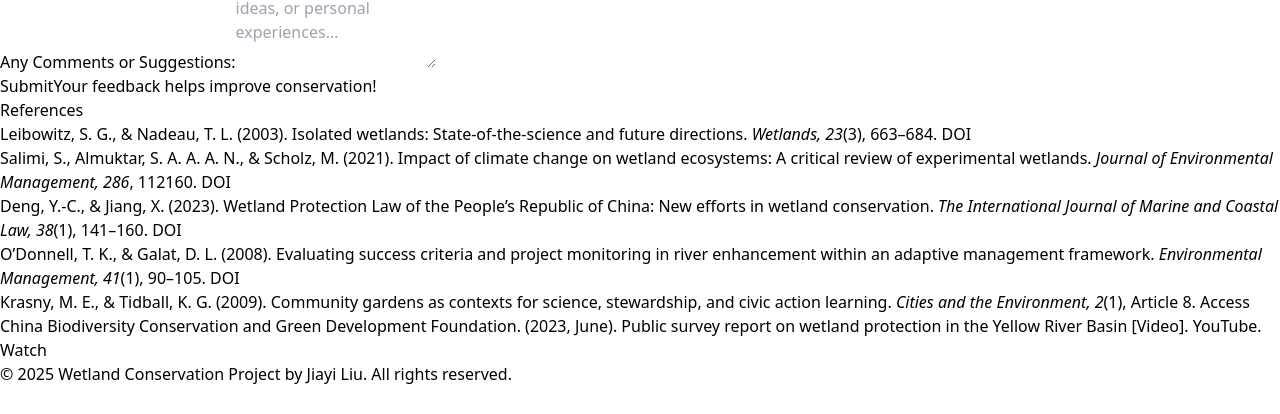
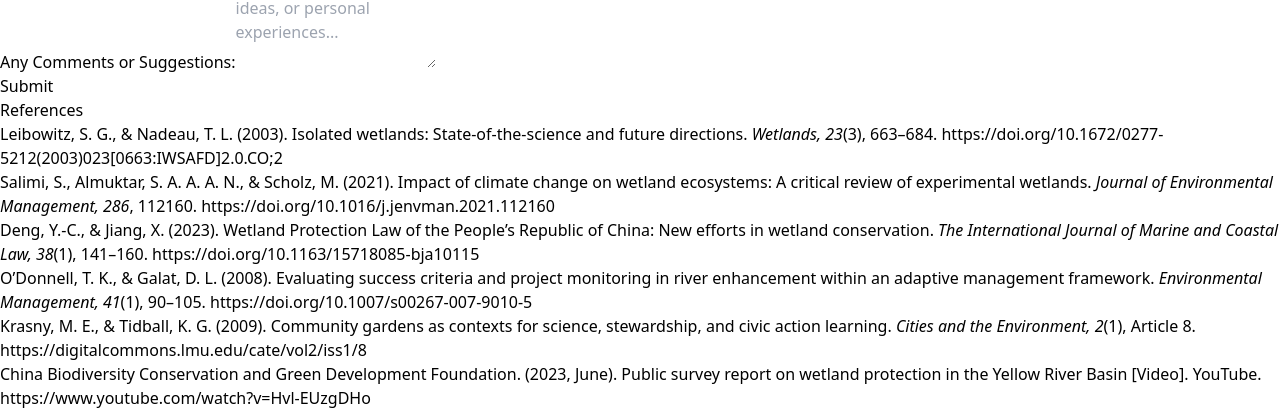
Before and after one commit to Jiaaa1/wetland-conservation-site, a Next.js app: page / in a window 1280 px wide. Shown: the part 1411-1825 px from the top of the page. Before the commit the page ends 1797 px from the top, so only its background shows below. Built offline with nearby package versions, Linux system fonts and the light colour scheme.

Commit message:
Update page.tsx

```diff
--- a/app/page.tsx
+++ b/app/page.tsx
@@ -12,8 +12,6 @@ export default function HomePage() {
     awareness: 'low',
     message: '',
   });
-
-  const currentYear = new Date().getFullYear();
 
   const handleChange = (
     e: React.ChangeEvent<HTMLInputElement | HTMLTextAreaElement | HTMLSelectElement>
@@ -46,7 +44,6 @@ export default function HomePage() {
           initial={{ opacity: 0, scale: 0.9 }}
           animate={{ opacity: 1, scale: 1 }}
           transition={{ duration: 0.8 }}
-          className=""
         >
           <h1 className="text-5xl font-bold mb-3 tracking-tight">
             Wetland Conservation Project
@@ -58,21 +55,9 @@ export default function HomePage() {
               Created by Jiayi Liu
             </span>
           </p>
-        </motion.div>
-
-        <motion.div
-          initial={{ opacity: 0 }}
-          animate={{ opacity: 1 }}
-          transition={{ duration: 1.2, delay: 0.4 }}
-          className="mt-8 max-w-3xl mx-auto text-green-800 leading-relaxed"
-        >
-          <p className="text-base">
-            <strong>Research Question:</strong> How can we enhance wetland conservation by fostering community engagement and comparing international protection laws?
-          </p>
-          <p className="text-base mt-2">
-            <strong>Target Audience:</strong> Students, environmental advocates, and policymakers.
-          </p>
-          <p className="text-base mt-2">
+          <p className="mt-6 text-base max-w-3xl mx-auto text-green-800 leading-relaxed">
+            <strong>Research Question:</strong> How can we enhance wetland conservation by fostering community engagement and comparing international protection laws?<br />
+            <strong>Target Audience:</strong> Students, environmental advocates, and policymakers.<br />
             <strong>Importance:</strong> As climate change and biodiversity loss intensify, promoting wetlands' sustainable management is vital for ecological resilience and future generations.
           </p>
         </motion.div>
@@ -80,81 +65,175 @@ export default function HomePage() {
 
       <main className="grid gap-6 max-w-5xl mx-auto">
         {/* Why Wetlands Matter */}
-        <motion.div initial={{ opacity: 0, y: 30 }} whileInView={{ opacity: 1, y: 0 }} viewport={{ once: true }} transition={{ duration: 0.8 }} className="">
+        <motion.div
+          initial={{ opacity: 0, y: 30 }}
+          whileInView={{ opacity: 1, y: 0 }}
+          transition={{ duration: 0.8 }}
+          viewport={{ once: true }}
+        >
           <Card className="rounded-2xl shadow-md">
             <CardContent className="p-6">
-              <img src="/wetland.jpg" alt="Aerial wetland view" className="rounded-xl mb-4" />
-              <h2 className="text-2xl font-semibold mb-2">Why Wetlands Matter</h2>
-              <p>Wetlands are vital ecosystems that support biodiversity, improve water quality, mitigate floods, and store carbon. Protecting them is crucial for both people and the planet.</p>
-              <p className="mt-2">According to Leibowitz and Nadeau (2003), isolated wetlands play a critical role in biodiversity, water purification, and maintaining hydrologic balance. Salimi et al. (2021) further emphasize their contribution to climate regulation through carbon storage.</p>
+              <img
+                src="/wetland.jpg"
+                alt="Aerial wetland view"
+                className="rounded-xl mb-4"
+              />
+              <h2 className="text-2xl font-semibold mb-2">
+                Why Wetlands Matter
+              </h2>
+              <p>
+                Wetlands are vital ecosystems that support biodiversity, improve water quality, mitigate floods, and store carbon. Protecting them is crucial for both people and the planet.
+              </p>
+              <p className="mt-2">
+                According to Leibowitz and Nadeau (2003), isolated wetlands play a critical role in biodiversity, water purification, and maintaining hydrologic balance. Salimi et al. (2021) further emphasize their contribution to climate regulation through carbon storage.
+              </p>
             </CardContent>
           </Card>
         </motion.div>
 
         {/* Global Conservation Laws */}
-        <motion.div initial={{ opacity: 0, y: 30 }} whileInView={{ opacity: 1, y: 0 }} viewport={{ once: true }} transition={{ duration: 1 }} className="">
+        <motion.div
+          initial={{ opacity: 0, y: 30 }}
+          whileInView={{ opacity: 1, y: 0 }}
+          transition={{ duration: 1 }}
+          viewport={{ once: true }}
+        >
           <Card className="rounded-2xl shadow-md">
             <CardContent className="p-6">
               <h2 className="text-2xl font-semibold mb-2">Global Conservation Laws</h2>
-              <p>Countries like China, the U.S., and members of the EU have developed different legal approaches to wetland protection. While China's policy is centralized and state-led, the U.S. focuses on pollution control through acts like the Clean Water Act, and the EU emphasizes biodiversity with initiatives like Natura 2000.</p>
-              <p className="mt-2">Deng and Jiang (2023) explain how China’s Wetland Protection Law marks a legal shift aligning national strategies with global goals. These international differences reflect each region’s environmental priorities.</p>
+              <p>
+                Countries like China, the U.S., and members of the EU have developed different legal approaches to wetland protection. While China's policy is centralized and state-led, the U.S. focuses on pollution control through acts like the Clean Water Act, and the EU emphasizes biodiversity with initiatives like Natura 2000.
+              </p>
+              <p className="mt-2">
+                Deng and Jiang (2023) explain how China’s Wetland Protection Law marks a legal shift aligning national strategies with global goals. These international differences reflect each region’s environmental priorities.
+              </p>
             </CardContent>
           </Card>
         </motion.div>
 
         {/* Community Involvement */}
-        <motion.div initial={{ opacity: 0, y: 30 }} whileInView={{ opacity: 1, y: 0 }} viewport={{ once: true }} transition={{ duration: 1.2 }} className="">
+        <motion.div
+          initial={{ opacity: 0, y: 30 }}
+          whileInView={{ opacity: 1, y: 0 }}
+          transition={{ duration: 1.2 }}
+          viewport={{ once: true }}
+        >
           <Card className="rounded-2xl shadow-md">
             <CardContent className="p-6">
               <h2 className="text-2xl font-semibold mb-2">Local Community Involvement</h2>
-              <p>Engaging local residents in conservation efforts leads to more sustainable and effective outcomes. Community education, participatory policy-making, and indigenous knowledge play a key role.</p>
-              <p className="mt-2">O’Donnell and Galat (2008) emphasize the role of adaptive, community-led restoration for long-term success. Krasny and Tidball (2009) show that when people learn through shared action—like gardens or volunteering—they build deeper care for ecosystems.</p>
+              <p>
+                Engaging local residents in conservation efforts leads to more sustainable and effective outcomes. Community education, participatory policy-making, and indigenous knowledge play a key role.
+              </p>
+              <p className="mt-2">
+                O’Donnell and Galat (2008) emphasize the role of adaptive, community-led restoration for long-term success. Krasny and Tidball (2009) show that when people learn through shared action—like gardens or volunteering—they build deeper care for ecosystems.
+              </p>
             </CardContent>
           </Card>
         </motion.div>
 
         {/* Public Survey Video */}
-        <motion.div initial={{ opacity: 0, y: 30 }} whileInView={{ opacity: 1, y: 0 }} viewport={{ once: true }} transition={{ duration: 1.3 }} className="">
+        <motion.div
+          initial={{ opacity: 0, y: 30 }}
+          whileInView={{ opacity: 1, y: 0 }}
+          transition={{ duration: 1.3 }}
+          viewport={{ once: true }}
+        >
           <Card className="rounded-2xl shadow-md">
             <CardContent className="p-6">
               <h2 className="text-2xl font-semibold mb-2">Public Survey Video: Yellow River Basin</h2>
-              <p className="mb-4">This video presents a public awareness survey about wetland protection in Qinghai and Shandong. It provides valuable grassroots perspectives, which are essential for understanding real-world conservation awareness.</p>
+              <p className="mb-4">
+                This video presents a public awareness survey about wetland protection in Qinghai and Shandong. It provides valuable grassroots perspectives, which are essential for understanding real-world conservation awareness.
+              </p>
               <div className="aspect-video">
-                <iframe width="100%" height="315" src="https://www.youtube.com/embed/Hvl-EUzgDHo" title="Public Survey on Wetland Protection" frameBorder="0" allow="accelerometer; autoplay; clipboard-write; encrypted-media; gyroscope; picture-in-picture" allowFullScreen></iframe>
+                <iframe
+                  width="100%"
+                  height="315"
+                  src="https://www.youtube.com/embed/Hvl-EUzgDHo"
+                  title="Public Survey on Wetland Protection"
+                  frameBorder="0"
+                  allow="accelerometer; autoplay; clipboard-write; encrypted-media; gyroscope; picture-in-picture"
+                  allowFullScreen
+                ></iframe>
               </div>
             </CardContent>
           </Card>
         </motion.div>
 
         {/* Survey Form */}
-        <motion.div initial={{ opacity: 0, y: 30 }} whileInView={{ opacity: 1, y: 0 }} viewport={{ once: true }} transition={{ duration: 1.5 }} className="">
+        <motion.div
+          initial={{ opacity: 0, y: 30 }}
+          whileInView={{ opacity: 1, y: 0 }}
+          transition={{ duration: 1.5 }}
+          viewport={{ once: true }}
+        >
           <Card className="rounded-2xl shadow-md">
             <CardContent className="p-6">
               <h2 className="text-2xl font-semibold mb-4">Planned Survey & Next Steps</h2>
-              <p className="mb-4">Please share with us your background and thoughts on wetland protection. Your feedback will help shape future improvements to this project and guide real-world conservation efforts.</p>
+              <p className="mb-4">
+                Please share with us your background and thoughts on wetland protection. Your feedback will help shape future improvements to this project and guide real-world conservation efforts.
+              </p>
+
               <form onSubmit={handleSubmit} className="space-y-6 bg-white p-4 rounded-md shadow-inner">
                 <div>
-                  <label htmlFor="socialIdentity" className="block mb-2 font-medium text-green-900">Your Role / Social Identity:</label>
-                  <input id="socialIdentity" name="socialIdentity" type="text" placeholder="e.g. Student, Researcher, Environmental Activist..." className="w-full border border-green-300 rounded px-3 py-2 text-green-900 placeholder-green-400 focus:outline-none focus:border-green-500 focus:ring-1 focus:ring-green-500" value={formData.socialIdentity} onChange={handleChange} required />
-                  <p className="text-xs text-green-700 mt-1">Please briefly describe your role or occupation that might influence your perspective on wetland conservation.</p>
+                  <label htmlFor="socialIdentity" className="block mb-2 font-medium text-green-900">
+                    Your Role / Social Identity:
+                  </label>
+                  <input
+                    id="socialIdentity"
+                    name="socialIdentity"
+                    type="text"
+                    placeholder="e.g. Student, Researcher, Environmental Activist..."
+                    className="w-full border border-green-300 rounded px-3 py-2 text-green-900 placeholder-green-400 focus:outline-none focus:border-green-500 focus:ring-1 focus:ring-green-500"
+                    value={formData.socialIdentity}
+                    onChange={handleChange}
+                    required
+                  />
+                  <p className="text-xs text-green-700 mt-1">
+                    Please briefly describe your role or occupation that might influence your perspective on wetland conservation.
+                  </p>
                 </div>
+
                 <div>
-                  <label htmlFor="awareness" className="block mb-2 font-medium text-green-900">Your Awareness Level:</label>
-                  <select id="awareness" name="awareness" value={formData.awareness} onChange={handleChange} className="w-full border border-green-300 rounded px-3 py-2 text-green-900 focus:outline-none focus:border-green-500 focus:ring-1 focus:ring-green-500">
+                  <label htmlFor="awareness" className="block mb-2 font-medium text-green-900">
+                    Your Awareness Level:
+                  </label>
+                  <select
+                    id="awareness"
+                    name="awareness"
+                    value={formData.awareness}
+                    onChange={handleChange}
+                    className="w-full border border-green-300 rounded px-3 py-2 text-green-900 focus:outline-none focus:border-green-500 focus:ring-1 focus:ring-green-500"
+                  >
                     <option value="low">Low</option>
                     <option value="medium">Medium</option>
                     <option value="high">High</option>
                   </select>
-                  <p className="text-xs text-green-700 mt-1">How familiar are you with wetland ecosystems and conservation practices?</p>
+                  <p className="text-xs text-green-700 mt-1">
+                    How familiar are you with wetland ecosystems and conservation practices?
+                  </p>
                 </div>
+
                 <div>
-                  <label htmlFor="message" className="block mb-2 font-medium text-green-900">Any Comments or Suggestions:</label>
-                  <textarea id="message" name="message" rows={4} placeholder="Share your concerns, ideas, or personal experiences..." className="w-full border border-green-300 rounded px-3 py-2 text-green-900 placeholder-green-400 focus:outline-none focus:border-green-500 focus:ring-1 focus:ring-green-500" value={formData.message} onChange={handleChange} />
+                  <label htmlFor="message" className="block mb-2 font-medium text-green-900">
+                    Any Comments or Suggestions:
+                  </label>
+                  <textarea
+                    id="message"
+                    name="message"
+                    rows={4}
+                    placeholder="Share your concerns, ideas, or personal experiences..."
+                    className="w-full border border-green-300 rounded px-3 py-2 text-green-900 placeholder-green-400 focus:outline-none focus:border-green-500 focus:ring-1 focus:ring-green-500"
+                    value={formData.message}
+                    onChange={handleChange}
+                  />
                 </div>
-                <div className="flex items-center gap-3">
-                  <Button type="submit" className="bg-wetland-blue hover:bg-wetland-dark text-white font-semibold px-4 py-2 rounded transition-colors shadow-md focus:outline-none focus:ring-2 focus:ring-green-500">Submit</Button>
-                  <span className="text-xs text-green-600">Your feedback helps improve conservation!</span>
-                </div>
+
+                <Button
+                  type="submit"
+                  className="bg-wetland-blue hover:bg-wetland-dark text-white font-semibold px-4 py-2 rounded transition-colors shadow-md focus:outline-none focus:ring-2 focus:ring-green-500"
+                >
+                  Submit
+                </Button>
               </form>
             </CardContent>
           </Card>
@@ -163,18 +242,18 @@ export default function HomePage() {
 
       <section className="mt-16">
         <h2 className="text-xl font-semibold mb-4 text-center">References</h2>
-        <ul className="text-sm text-green-800 list-inside space-y-4 px-4">
-          <li><span className="font-medium">Leibowitz, S. G., & Nadeau, T. L.</span> (2003). Isolated wetlands: State-of-the-science and future directions. <em>Wetlands, 23</em>(3), 663–684. <a href="https://doi.org/10.1672/0277-5212(2003)023[0663:IWSAFD]2.0.CO;2" className="text-blue-600 underline">DOI</a></li>
-          <li><span className="font-medium">Salimi, S., Almuktar, S. A. A. A. N., & Scholz, M.</span> (2021). Impact of climate change on wetland ecosystems: A critical review of experimental wetlands. <em>Journal of Environmental Management, 286</em>, 112160. <a href="https://doi.org/10.1016/j.jenvman.2021.112160" className="text-blue-600 underline">DOI</a></li>
-          <li><span className="font-medium">Deng, Y.-C., & Jiang, X.</span> (2023). Wetland Protection Law of the People’s Republic of China: New efforts in wetland conservation. <em>The International Journal of Marine and Coastal Law, 38</em>(1), 141–160. <a href="https://doi.org/10.1163/15718085-bja10115" className="text-blue-600 underline">DOI</a></li>
-          <li><span className="font-medium">O’Donnell, T. K., & Galat, D. L.</span> (2008). Evaluating success criteria and project monitoring in river enhancement within an adaptive management framework. <em>Environmental Management, 41</em>(1), 90–105. <a href="https://doi.org/10.1007/s00267-007-9010-5" className="text-blue-600 underline">DOI</a></li>
-          <li><span className="font-medium">Krasny, M. E., & Tidball, K. G.</span> (2009). Community gardens as contexts for science, stewardship, and civic action learning. <em>Cities and the Environment, 2</em>(1), Article 8. <a href="https://digitalcommons.lmu.edu/cate/vol2/iss1/8" className="text-blue-600 underline">Access</a></li>
-          <li><span className="font-medium">China Biodiversity Conservation and Green Development Foundation.</span> (2023, June). Public survey report on wetland protection in the Yellow River Basin [Video]. YouTube. <a href="https://www.youtube.com/watch?v=Hvl-EUzgDHo" className="text-blue-600 underline">Watch</a></li>
+        <ul className="text-sm text-green-800 list-disc list-inside space-y-2">
+          <li>Leibowitz, S. G., & Nadeau, T. L. (2003). Isolated wetlands: State-of-the-science and future directions. <em>Wetlands, 23</em>(3), 663–684. https://doi.org/10.1672/0277-5212(2003)023[0663:IWSAFD]2.0.CO;2</li>
+          <li>Salimi, S., Almuktar, S. A. A. A. N., & Scholz, M. (2021). Impact of climate change on wetland ecosystems: A critical review of experimental wetlands. <em>Journal of Environmental Management, 286</em>, 112160. https://doi.org/10.1016/j.jenvman.2021.112160</li>
+          <li>Deng, Y.-C., & Jiang, X. (2023). Wetland Protection Law of the People’s Republic of China: New efforts in wetland conservation. <em>The International Journal of Marine and Coastal Law, 38</em>(1), 141–160. https://doi.org/10.1163/15718085-bja10115</li>
+          <li>O’Donnell, T. K., & Galat, D. L. (2008). Evaluating success criteria and project monitoring in river enhancement within an adaptive management framework. <em>Environmental Management, 41</em>(1), 90–105. https://doi.org/10.1007/s00267-007-9010-5</li>
+          <li>Krasny, M. E., & Tidball, K. G. (2009). Community gardens as contexts for science, stewardship, and civic action learning. <em>Cities and the Environment, 2</em>(1), Article 8. https://digitalcommons.lmu.edu/cate/vol2/iss1/8</li>
+          <li>China Biodiversity Conservation and Green Development Foundation. (2023, June). Public survey report on wetland protection in the Yellow River Basin [Video]. YouTube. https://www.youtube.com/watch?v=Hvl-EUzgDHo</li>
         </ul>
       </section>
 
       <footer className="text-center mt-12 text-sm text-green-700">
-        © {currentYear} Wetland Conservation Project by Jiayi Liu. All rights reserved.
+        © 2025 Wetland Conservation Project by Jiayi Liu. All rights reserved.
       </footer>
     </div>
   );
```
